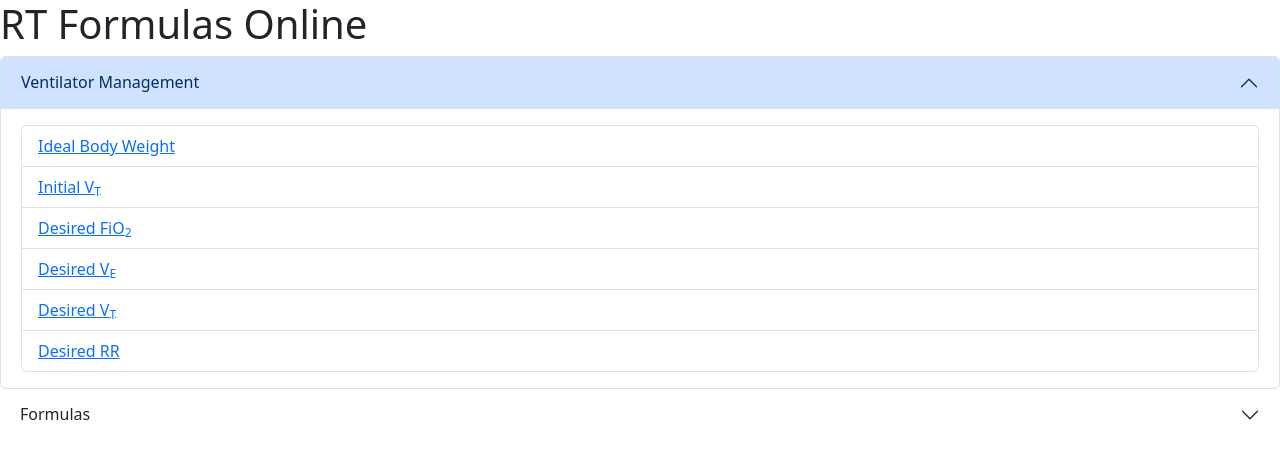
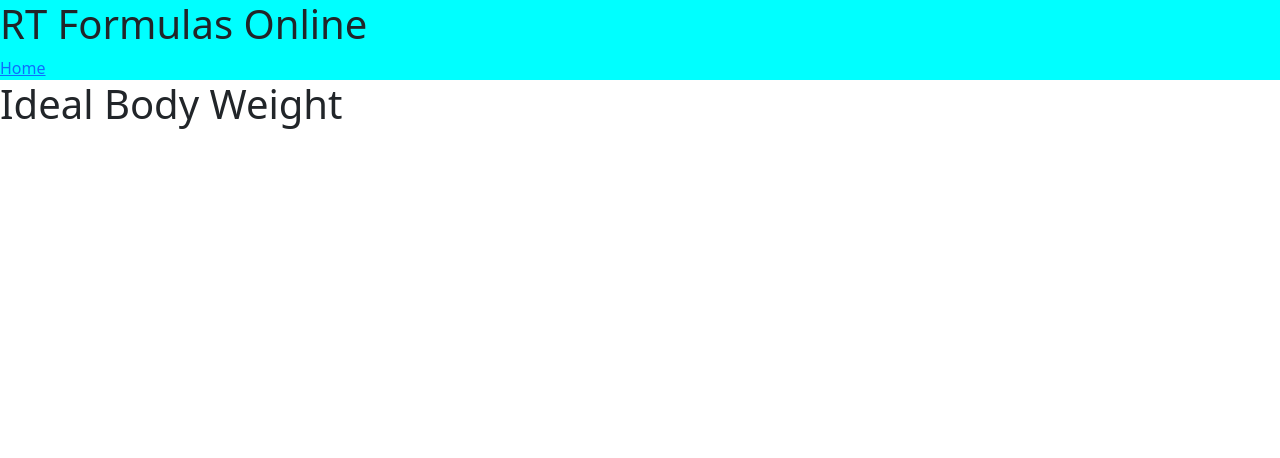
Before and after one commit to ecogle/new-rtformulas-online, a React (Create React App) app: page /idealbodyweight in a window 1280 px wide. Shown: the top 458 px of the page. Built offline with nearby package versions, Linux system fonts and the light colour scheme.

Commit message:
Adding routing and styling

```diff
--- a/public/index.html
+++ b/public/index.html
@@ -24,7 +24,7 @@
       work correctly both with client-side routing and a non-root public URL.
       Learn how to configure a non-root public URL by running `npm run build`.
     -->
-    <title>React App</title>
+    <title>RT Formulas Online</title>
   </head>
   <body>
     <noscript>You need to enable JavaScript to run this app.</noscript>
--- /dev/null
+++ b/src/Pages/VentilatorManagement/DesiredFIO2/DesiredFIO2.js
@@ -0,0 +1,11 @@
+import React from "react";
+
+function DesiredFIO2({ props }) {
+  return (
+    <h1>
+      Desired F<sub>i</sub>O<sub>2</sub>
+    </h1>
+  );
+}
+
+export default DesiredFIO2;
--- /dev/null
+++ b/src/Pages/VentilatorManagement/IdealBodyWeight/IdealBodyWeight.js
@@ -0,0 +1,14 @@
+import React from "react";
+import { Link } from "react-router-dom";
+import NavBar from "../../../components/NavBar/NavBar";
+
+function IdealBodyWeight({ props }) {
+  return (
+    <div>
+      <NavBar />
+      <h1>Ideal Body Weight</h1>
+    </div>
+  );
+}
+
+export default IdealBodyWeight;
--- a/src/components/Formulas/Formulas.js
+++ b/src/components/Formulas/Formulas.js
@@ -5,17 +5,26 @@ import { Link } from "react-router-dom";
 
 export default function Formulas() {
   return (
-    <Accordion defaultActiveKey={0}>
-      <AccordionHeader eventKey="0">Formulas</AccordionHeader>
+    <Accordion>
+      <AccordionHeader>Formulas</AccordionHeader>
       <Accordion.Body>
         <ListGroup>
-          <Link>
-            <ListGroup.Item>Alveolar Air Equation</ListGroup.Item>
-          </Link>
+          <ListGroup.Item>
+            <Link>Alveolar Air Equation</Link>
+          </ListGroup.Item>
+
           <ListGroup.Item>
             <Link>
-              P<sub>a</sub>O<sub>2</sub>
+              P<sub>a</sub>O<sub>2</sub>/F<sub>i</sub>O<sub>2</sub>
             </Link>
+          </ListGroup.Item>
+          <ListGroup.Item>
+            <Link>
+              O<sub>2</sub> Content
+            </Link>
+          </ListGroup.Item>
+          <ListGroup.Item>
+            <Link>Analyze ABG</Link>
           </ListGroup.Item>
         </ListGroup>
       </Accordion.Body>
--- a/src/components/NavBar/NavBar.js
+++ b/src/components/NavBar/NavBar.js
@@ -1,9 +1,12 @@
 import React from "react";
+import { Link } from "react-router-dom";
+import "./navbar.css";
 
 export default function NavBar() {
   return (
     <div className="nav-bar">
       <h1>RT Formulas Online</h1>
+      <Link to="/">Home</Link>
     </div>
   );
 }
--- /dev/null
+++ b/src/components/NavBar/navbar.css
@@ -0,0 +1,4 @@
+.nav-bar{
+    width: 100%;
+    background-color: aqua;
+}
--- a/src/components/VentilatorManagement/VentilatorManagement.js
+++ b/src/components/VentilatorManagement/VentilatorManagement.js
@@ -4,13 +4,13 @@ import { Link } from "react-router-dom";
 
 export default function VentilatorManagement() {
   return (
-    <Accordion defaultActiveKey="0">
-      <Accordion.Item eventKey="0">
+    <Accordion>
+      <Accordion.Item>
         <Accordion.Header>Ventilator Management</Accordion.Header>
         <Accordion.Body>
           <ListGroup>
             <ListGroup.Item>
-              <Link>Ideal Body Weight</Link>
+              <Link to="idealbodyweight">Ideal Body Weight</Link>
             </ListGroup.Item>
             <ListGroup.Item>
               <Link>
@@ -18,7 +18,7 @@ export default function VentilatorManagement() {
               </Link>
             </ListGroup.Item>
             <ListGroup.Item>
-              <Link>
+              <Link to="desiredfio2">
                 Desired FiO<sub>2</sub>
               </Link>
             </ListGroup.Item>
--- a/src/index.js
+++ b/src/index.js
@@ -3,15 +3,21 @@ import ReactDOM from "react-dom/client";
 import "./index.css";
 import App from "./App";
 import reportWebVitals from "./reportWebVitals";
-import { BrowserRouter } from "react-router-dom";
+import { BrowserRouter, Route, Routes } from "react-router-dom";
 // eslint-disable-next-line no-unused-vars
 import * as bs from "bootstrap/dist/css/bootstrap.css";
+import IdealBodyWeight from "./Pages/VentilatorManagement/IdealBodyWeight/IdealBodyWeight";
+import DesiredFIO2 from "./Pages/VentilatorManagement/DesiredFIO2/DesiredFIO2";
 
 const root = ReactDOM.createRoot(document.getElementById("root"));
 root.render(
   <React.StrictMode>
     <BrowserRouter>
-      <App />
+      <Routes>
+        <Route path="/" exact element={<App />} />
+        <Route path="idealbodyweight" element={<IdealBodyWeight />} />
+        <Route path="desiredfio2" element={<DesiredFIO2 />} />
+      </Routes>
     </BrowserRouter>
   </React.StrictMode>
 );
```
Also changed, not shown: src/components/ListLinks/ListLink.js (+4 -8 lines).
